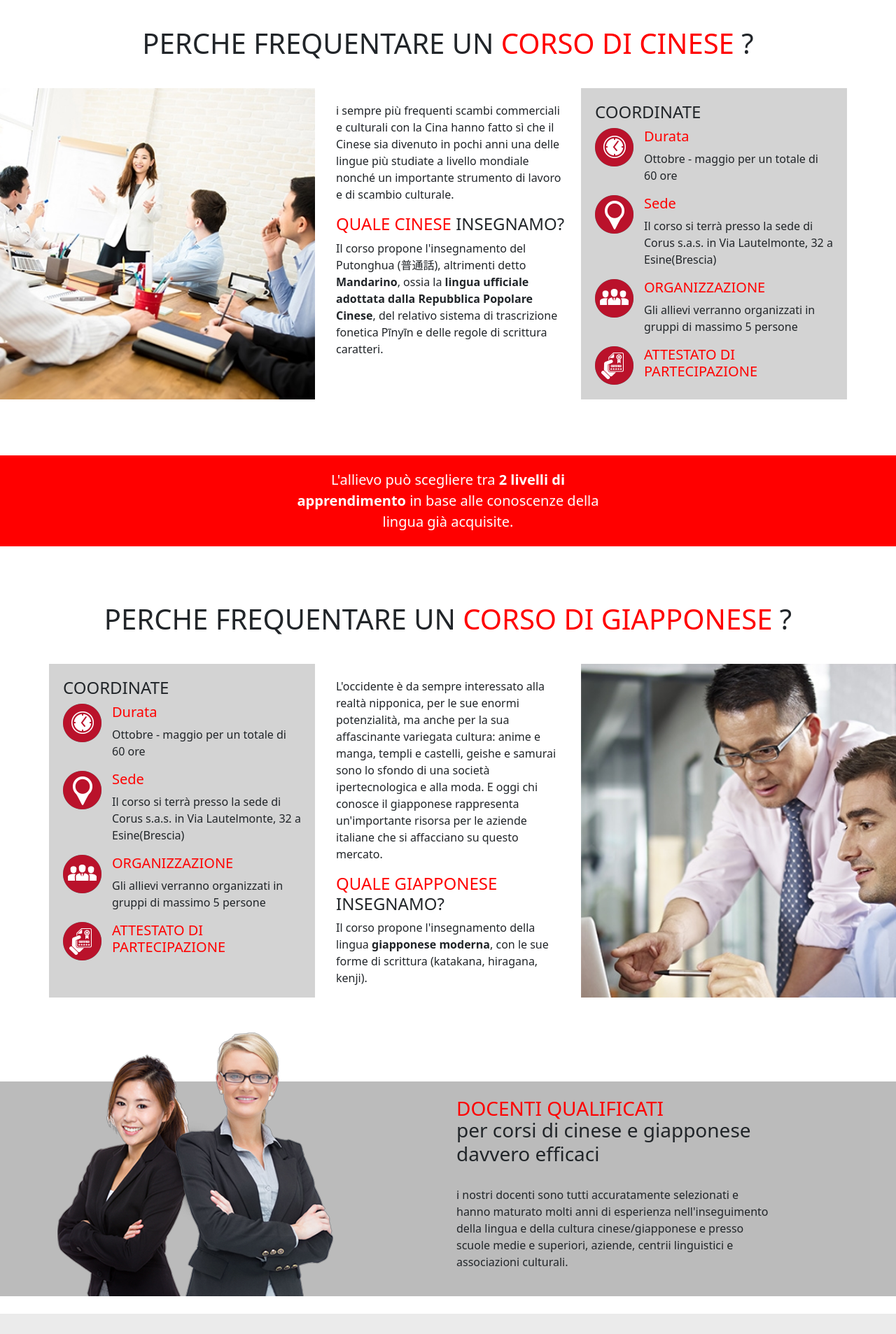
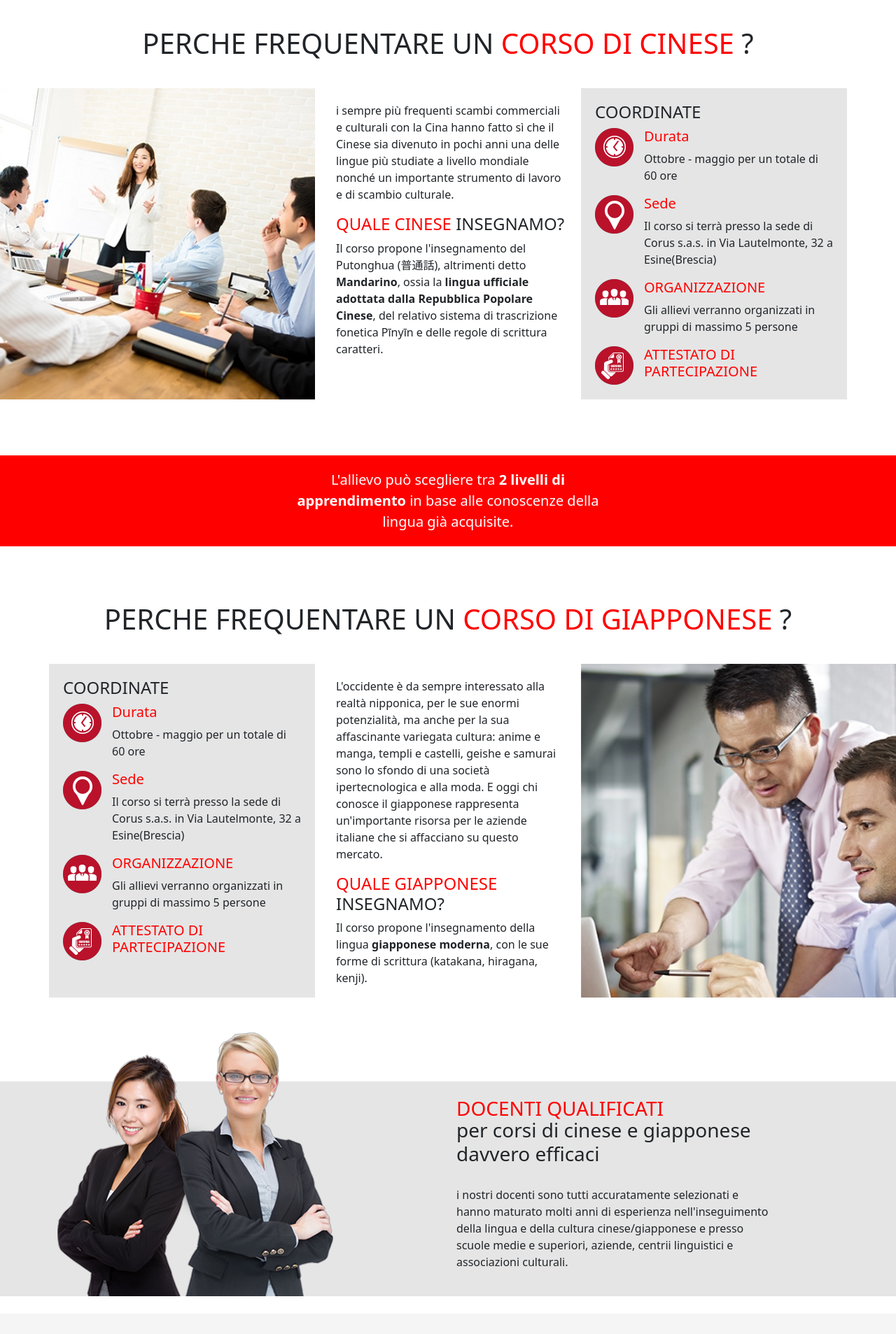
Before and after one commit to MicheleManco/corus, a Vue app: page / in a window 1280 px wide. Shown: the part 828-2735 px from the top of the page at 70% size. Built offline with nearby package versions, Linux system fonts and the light colour scheme.

Commit message:
migliorie estetiche

```diff
--- a/src/components/Info.vue
+++ b/src/components/Info.vue
@@ -45,14 +45,14 @@ export default {
 
 <style scoped lang="scss">
 .bg-light-gray1{
-  background-color: rgb(187, 187, 187);
+  background-color: #e5e5e5;
   img{
     margin-top: -70px;
     margin-right: 50px;
   }
 }
 .bg-light-gray2{
-  background-color: rgb(235, 235, 235);
+  background-color: #f5f5f5;
   margin: 25px 0;
   padding: 25px 0;
   img{
--- a/src/components/Levels.vue
+++ b/src/components/Levels.vue
@@ -13,7 +13,7 @@
     <div class="container">
         <div class="row">
 
-            <div v-for="corso,i in corsi" :key="i" class="col-md-6 col-12 position-relative ">
+            <div v-for="corso,i in corsi" :key="i" class="col-md-6 col-12 position-relative margine-card">
                 <div class="d-flex">
                     <img class="pallino-corso d-none d-sm-block" :src="require('../' + corso.image)" alt="">
                     <div class="info-card">
@@ -86,6 +86,10 @@ export default {
 //     z-index: -1;
 // }
 
+.margine-card{
+    margin-bottom: 50px;
+}
+
 .bg-lightgray{
     background-color: rgb(235, 235, 235);
     padding: 20px 0;
@@ -112,5 +116,8 @@ export default {
    .info-card{
     padding-bottom: 180px;
 }
+.margine-card{
+    margin-bottom: 20px;
+}
 }
 </style>
--- a/src/components/WhyC.vue
+++ b/src/components/WhyC.vue
@@ -103,7 +103,7 @@ export default {
   margin-right: 15px;
 }
 .bg-lightgray{
-  background-color: lightgray;
+  background-color: #e5e5e5;
   padding: 20px;
 }
 .image{
--- a/src/components/WhyJ.vue
+++ b/src/components/WhyJ.vue
@@ -88,7 +88,7 @@ export default {
   margin-right: 15px;
 }
 .bg-lightgray{
-  background-color: lightgray;
+  background-color: #e5e5e5;
   padding: 20px;
 }
 .image{
```
